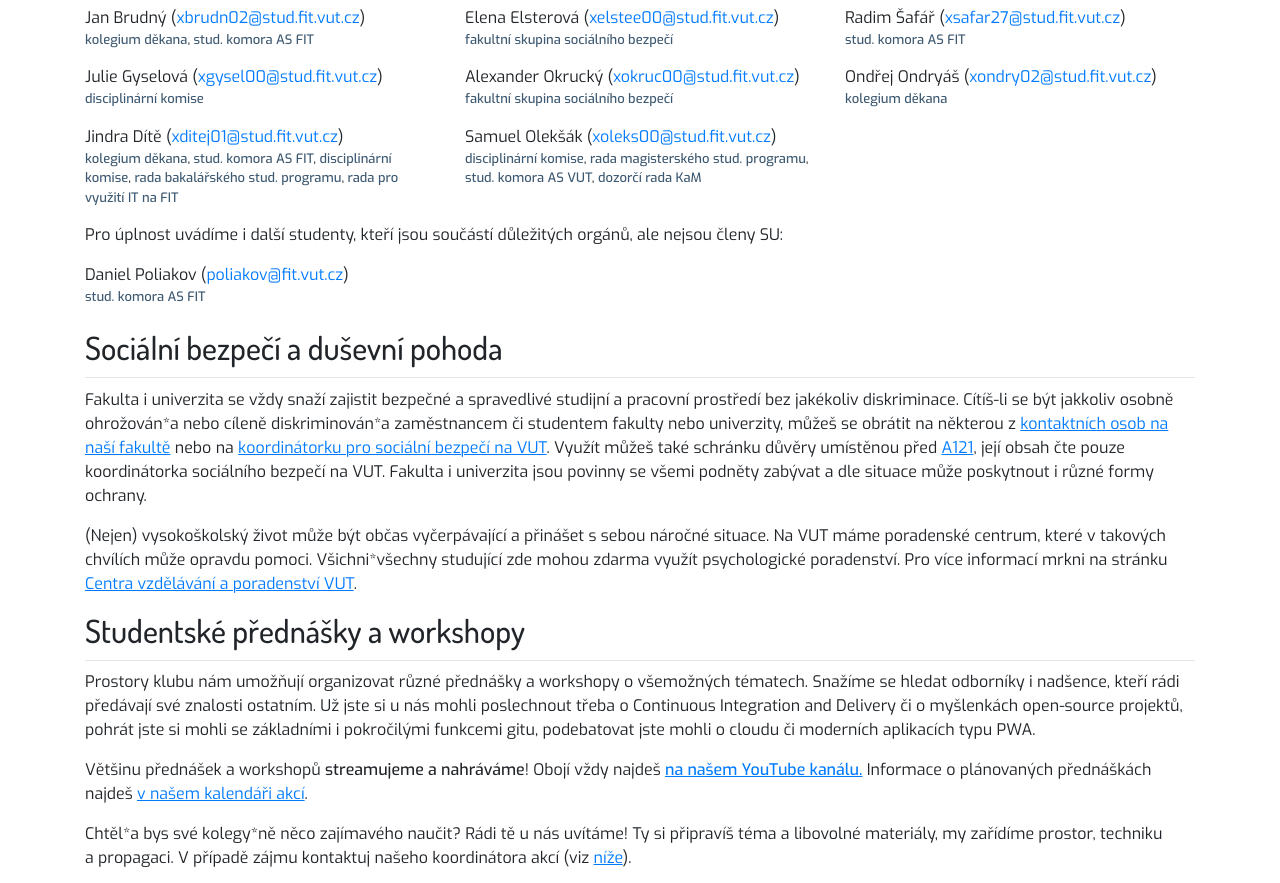
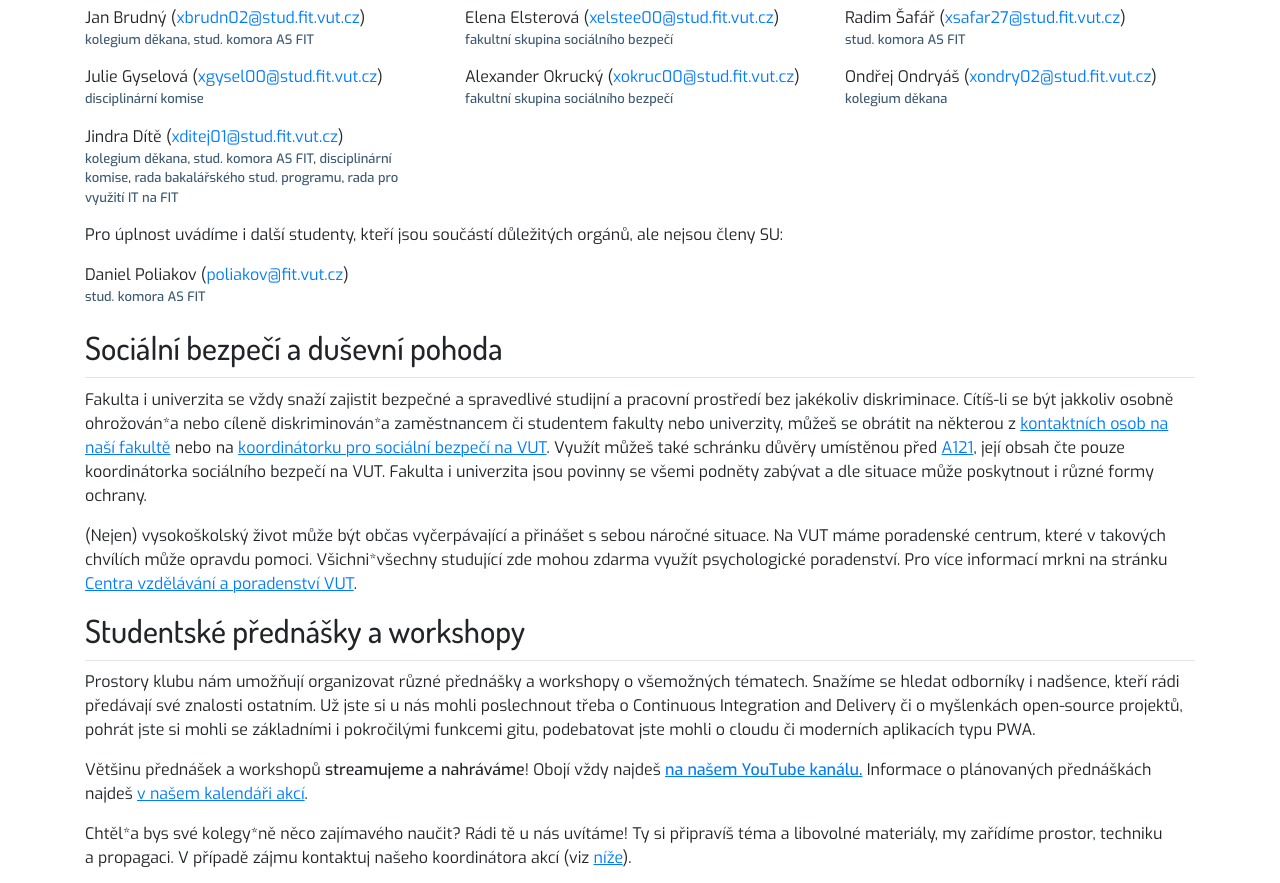
Before and after one commit to su-fit-vut/static-web, a plain HTML site: page index.html in a window 1280 px wide. Shown: the part 1540-2423 px from the top of the page. Drawn offline with Linux system fonts and the light colour scheme.

Commit message:
Remove Samuel Olekšák from "Student representation" section

```diff
--- a/index.html
+++ b/index.html
@@ -244,16 +244,6 @@
                     <a href="https://www.fit.vut.cz/fit/rsp/">rada bakalářského stud. programu</a>,
                     <a href="https://www.fit.vut.cz/fit/ris/">rada pro využití IT na FIT</a>
                 </span>
-            </p>
-        </div>
-        <div class="col-md-4">
-            <p>
-                Samuel Olekšák (<a href="mailto:xoleks00@stud.fit.vut.cz">xoleks00@stud.fit.vut.cz</a>)<br>
-                <span class="role-info">
-                    <a href="https://www.fit.vut.cz/fit/dk/">disciplinární komise</a>,
-                    <a href="https://www.fit.vut.cz/fit/rsp/">rada magisterského stud. programu</a>,
-                    <a href="https://www.vut.cz/vut/struktura/as">stud. komora AS VUT</a>,
-                    <a href="https://www.vut.cz/vut/struktura/drkam">dozorčí rada KaM</a></span>
             </p>
         </div>
     </div>
```
